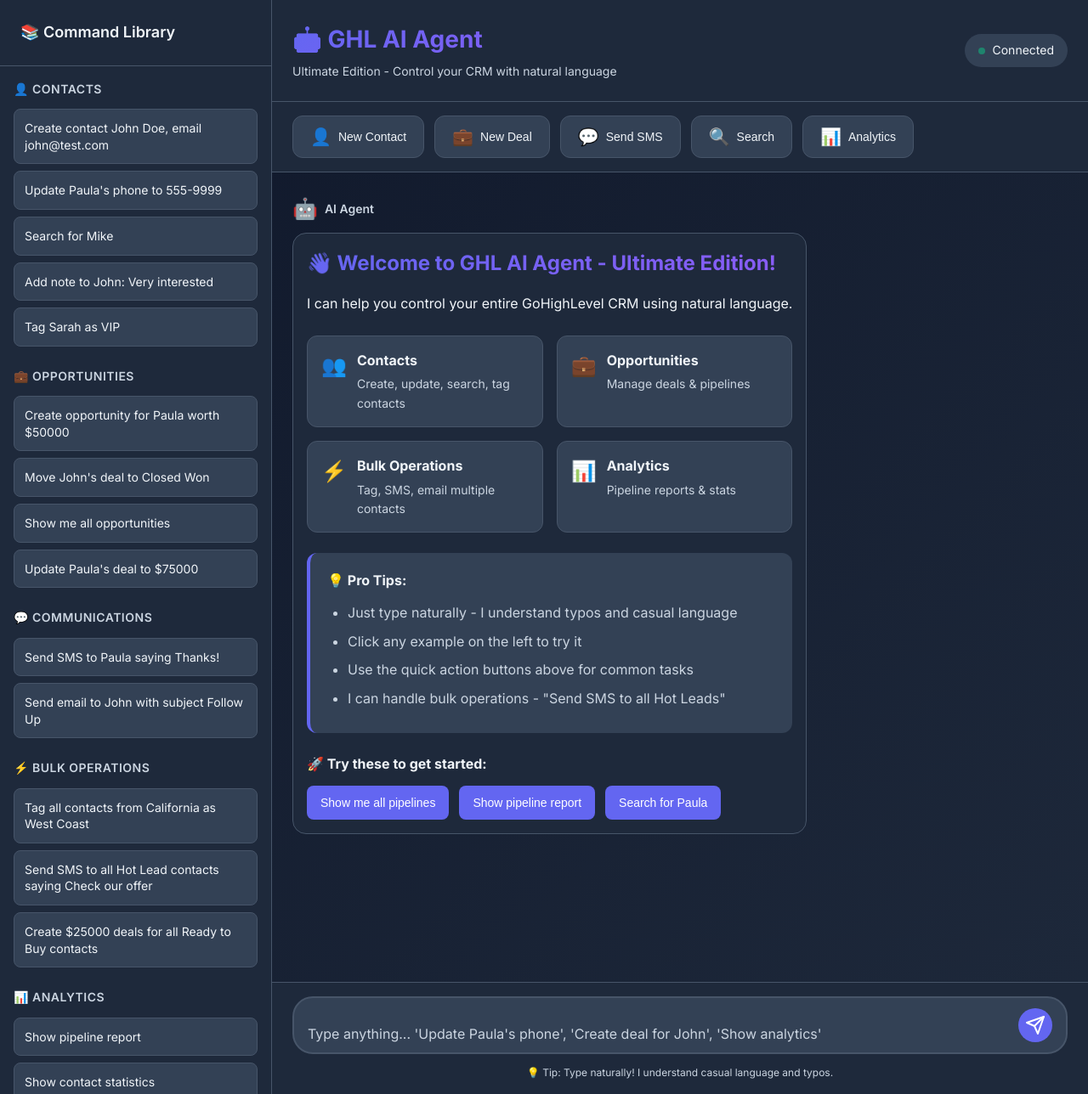
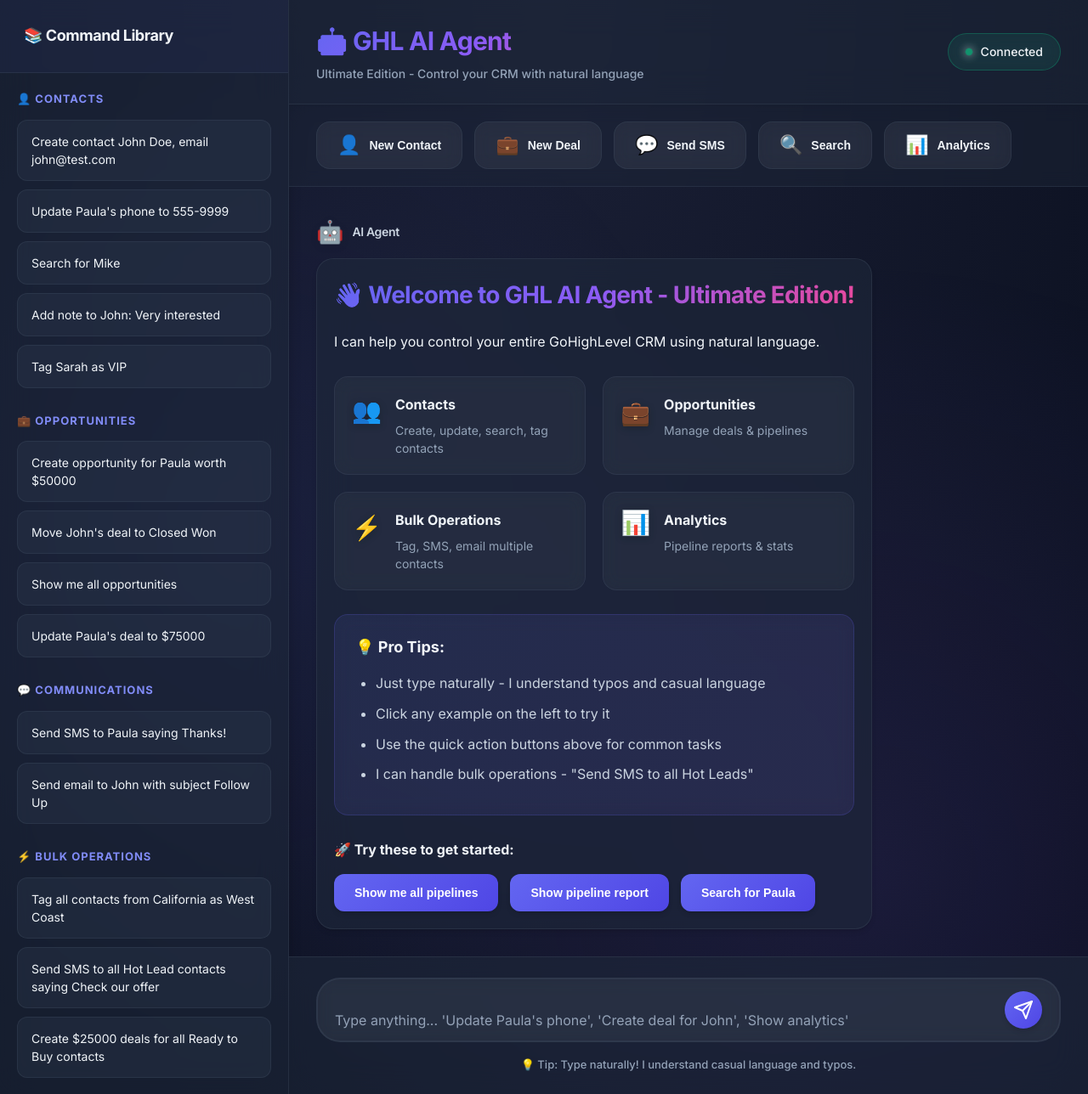
Before and after one commit to jeffquiane-creator/ghlaiagent, a Flask app: page / in a window 1280 px wide. Shown: the whole page at 85% size. Run offline with Flask 3, Linux system fonts and the light colour scheme; data that the repository does not hold is empty.

Commit message:
Update style.css

```diff
--- a/static/css/style.css
+++ b/static/css/style.css
@@ -7,25 +7,51 @@
 :root {
     --primary-color: #6366f1;
     --primary-dark: #4f46e5;
+    --primary-light: #818cf8;
     --success-color: #10b981;
     --error-color: #ef4444;
     --warning-color: #f59e0b;
+    --bg-dark: #0a0f1e;
     --bg-color: #0f172a;
-    --surface-color: #1e293b;
-    --surface-light: #334155;
+    --surface-color: rgba(30, 41, 59, 0.6);
+    --surface-solid: #1e293b;
+    --surface-light: rgba(51, 65, 85, 0.5);
+    --surface-lighter: #475569;
     --text-primary: #f1f5f9;
     --text-secondary: #cbd5e1;
-    --border-color: #475569;
+    --text-muted: #94a3b8;
+    --border-color: rgba(71, 85, 105, 0.3);
+    --shadow-sm: 0 1px 2px 0 rgb(0 0 0 / 0.05);
     --shadow: 0 4px 6px -1px rgb(0 0 0 / 0.1), 0 2px 4px -2px rgb(0 0 0 / 0.1);
+    --shadow-lg: 0 10px 15px -3px rgb(0 0 0 / 0.3), 0 4px 6px -4px rgb(0 0 0 / 0.2);
+    --shadow-xl: 0 20px 25px -5px rgb(0 0 0 / 0.4), 0 8px 10px -6px rgb(0 0 0 / 0.3);
+    --glow: 0 0 20px rgba(99, 102, 241, 0.3);
 }
 
 body {
     font-family: 'Inter', -apple-system, BlinkMacSystemFont, 'Segoe UI', Roboto, sans-serif;
-    background: linear-gradient(135deg, #0f172a 0%, #1e293b 100%);
+    background: radial-gradient(ellipse at top, #1a1f35 0%, #0a0f1e 100%);
+    background-attachment: fixed;
     color: var(--text-primary);
     min-height: 100vh;
     line-height: 1.6;
     overflow: hidden;
+    position: relative;
+}
+
+/* Animated background particles */
+body::before {
+    content: '';
+    position: fixed;
+    top: 0;
+    left: 0;
+    width: 100%;
+    height: 100%;
+    background:
+        radial-gradient(circle at 20% 50%, rgba(99, 102, 241, 0.1) 0%, transparent 50%),
+        radial-gradient(circle at 80% 80%, rgba(139, 92, 246, 0.1) 0%, transparent 50%);
+    pointer-events: none;
+    z-index: 0;
 }
 
 /* === APP CONTAINER === */
@@ -33,84 +59,119 @@ body {
     display: flex;
     height: 100vh;
     overflow: hidden;
+    position: relative;
+    z-index: 1;
 }
 
 /* === SIDEBAR === */
 .sidebar {
-    width: 320px;
+    width: 340px;
     background: var(--surface-color);
+    backdrop-filter: blur(20px);
+    -webkit-backdrop-filter: blur(20px);
     border-right: 1px solid var(--border-color);
     display: flex;
     flex-direction: column;
     overflow: hidden;
-    transition: transform 0.3s ease;
+    transition: transform 0.3s cubic-bezier(0.4, 0, 0.2, 1);
+    box-shadow: var(--shadow-lg);
 }
 
 .sidebar-header {
-    padding: 1.5rem;
+    padding: 1.75rem;
     border-bottom: 1px solid var(--border-color);
     display: flex;
     justify-content: space-between;
     align-items: center;
+    background: rgba(99, 102, 241, 0.05);
 }
 
 .sidebar-header h3 {
     font-size: 1.125rem;
-    font-weight: 600;
+    font-weight: 700;
     color: var(--text-primary);
+    letter-spacing: -0.025em;
 }
 
 .toggle-sidebar {
-    background: none;
-    border: none;
+    background: rgba(255, 255, 255, 0.05);
+    border: 1px solid var(--border-color);
     color: var(--text-secondary);
-    font-size: 1.5rem;
+    font-size: 1.25rem;
     cursor: pointer;
-    padding: 0.25rem;
+    padding: 0.375rem 0.5rem;
+    border-radius: 0.5rem;
     display: none;
-    transition: color 0.2s;
+    transition: all 0.2s;
 }
 
 .toggle-sidebar:hover {
+    background: rgba(255, 255, 255, 0.1);
     color: var(--text-primary);
+    transform: rotate(90deg);
 }
 
 .examples-container {
     flex: 1;
     overflow-y: auto;
-    padding: 1rem;
+    padding: 1.25rem;
 }
 
 .example-category {
-    margin-bottom: 1.5rem;
+    margin-bottom: 1.75rem;
 }
 
 .example-category h4 {
-    font-size: 0.875rem;
-    font-weight: 600;
-    color: var(--text-secondary);
-    margin-bottom: 0.75rem;
+    font-size: 0.8125rem;
+    font-weight: 700;
+    color: var(--primary-light);
+    margin-bottom: 0.875rem;
     text-transform: uppercase;
-    letter-spacing: 0.5px;
+    letter-spacing: 1px;
+    display: flex;
+    align-items: center;
+    gap: 0.5rem;
 }
 
 .example-item {
-    padding: 0.75rem;
-    background: var(--surface-light);
+    padding: 0.875rem 1rem;
+    background: rgba(51, 65, 85, 0.3);
     border: 1px solid var(--border-color);
-    border-radius: 0.5rem;
-    margin-bottom: 0.5rem;
+    border-radius: 0.75rem;
+    margin-bottom: 0.625rem;
     cursor: pointer;
-    transition: all 0.2s;
+    transition: all 0.25s cubic-bezier(0.4, 0, 0.2, 1);
     font-size: 0.875rem;
-    line-height: 1.4;
+    line-height: 1.5;
     color: var(--text-primary);
+    position: relative;
+    overflow: hidden;
+}
+
+.example-item::before {
+    content: '';
+    position: absolute;
+    top: 0;
+    left: -100%;
+    width: 100%;
+    height: 100%;
+    background: linear-gradient(90deg, transparent, rgba(99, 102, 241, 0.1), transparent);
+    transition: left 0.5s;
+}
+
+.example-item:hover::before {
+    left: 100%;
 }
 
 .example-item:hover {
-    background: var(--primary-color);
-    border-color: var(--primary-dark);
-    transform: translateX(4px);
+    background: rgba(99, 102, 241, 0.15);
+    border-color: var(--primary-color);
+    transform: translateX(6px);
+    box-shadow: var(--shadow);
+}
+
+.example-item:active {
+    transform: translateX(4px) scale(0.98);
 }
 
 /* === MAIN CONTENT === */
@@ -124,7 +185,9 @@ body {
 /* === HEADER === */
 .header {
     background: var(--surface-color);
-    padding: 1.5rem;
+    backdrop-filter: blur(20px);
+    -webkit-backdrop-filter: blur(20px);
+    padding: 1.5rem 2rem;
     border-bottom: 1px solid var(--border-color);
     box-shadow: var(--shadow);
     display: flex;
@@ -135,16 +198,16 @@ body {
 .header-left {
     display: flex;
     align-items: center;
-    gap: 1rem;
+    gap: 1.25rem;
 }
 
 .menu-toggle {
-    background: var(--surface-light);
+    background: rgba(255, 255, 255, 0.05);
     border: 1px solid var(--border-color);
     color: var(--text-primary);
     font-size: 1.5rem;
-    padding: 0.5rem 0.75rem;
-    border-radius: 0.5rem;
+    padding: 0.625rem 0.875rem;
+    border-radius: 0.75rem;
     cursor: pointer;
     display: none;
     transition: all 0.2s;
@@ -152,31 +215,44 @@ body {
 
 .menu-toggle:hover {
     background: var(--primary-color);
+    border-color: var(--primary-dark);
+    box-shadow: var(--glow);
 }
 
 .header-content h1 {
-    font-size: 1.75rem;
-    font-weight: 700;
+    font-size: 1.875rem;
+    font-weight: 800;
     margin-bottom: 0.25rem;
-    background: linear-gradient(135deg, #6366f1 0%, #8b5cf6 100%);
+    background: linear-gradient(135deg, #6366f1 0%, #8b5cf6 50%, #ec4899 100%);
     -webkit-background-clip: text;
     -webkit-text-fill-color: transparent;
     background-clip: text;
+    letter-spacing: -0.025em;
 }
 
 .subtitle {
-    color: var(--text-secondary);
+    color: var(--text-muted);
     font-size: 0.875rem;
+    font-weight: 500;
 }
 
 .status-indicator {
     display: flex;
     align-items: center;
-    gap: 0.5rem;
-    padding: 0.5rem 1rem;
-    background: var(--surface-light);
+    gap: 0.625rem;
+    padding: 0.625rem 1.25rem;
+    background: rgba(255, 255, 255, 0.05);
+    backdrop-filter: blur(10px);
+    border: 1px solid var(--border-color);
     border-radius: 2rem;
     font-size: 0.875rem;
+    font-weight: 500;
+    transition: all 0.3s;
+}
+
+.status-indicator.connected {
+    background: rgba(16, 185, 129, 0.1);
+    border-color: rgba(16, 185, 129, 0.3);
 }
 
 .status-dot {
@@ -184,7 +260,8 @@ body {
     height: 8px;
     border-radius: 50%;
     background: var(--error-color);
-    animation: pulse 2s infinite;
+    animation: pulse 2s cubic-bezier(0.4, 0, 0.6, 1) infinite;
+    box-shadow: 0 0 10px currentColor;
 }
 
 .status-indicator.connected .status-dot {
@@ -192,16 +269,23 @@ body {
 }
 
 @keyframes pulse {
-    0%, 100% { opacity: 1; }
-    50% { opacity: 0.5; }
+    0%, 100% {
+        opacity: 1;
+        transform: scale(1);
+    }
+    50% {
+        opacity: 0.6;
+        transform: scale(1.1);
+    }
 }
 
 /* === QUICK ACTIONS BAR === */
 .quick-actions-bar {
     display: flex;
-    gap: 0.75rem;
-    padding: 1rem 1.5rem;
-    background: var(--surface-color);
+    gap: 0.875rem;
+    padding: 1.25rem 2rem;
+    background: rgba(30, 41, 59, 0.4);
+    backdrop-filter: blur(10px);
     border-bottom: 1px solid var(--border-color);
     overflow-x: auto;
 }
@@ -211,61 +295,93 @@ body {
 }
 
 .quick-actions-bar::-webkit-scrollbar-track {
-    background: var(--surface-color);
+    background: transparent;
 }
 
 .quick-actions-bar::-webkit-scrollbar-thumb {
-    background: var(--surface-light);
+    background: var(--surface-lighter);
     border-radius: 2px;
 }
 
 .action-btn {
     display: flex;
     align-items: center;
-    gap: 0.5rem;
-    padding: 0.75rem 1.25rem;
-    background: var(--surface-light);
+    gap: 0.625rem;
+    padding: 0.875rem 1.5rem;
+    background: rgba(255, 255, 255, 0.05);
+    backdrop-filter: blur(10px);
     border: 1px solid var(--border-color);
-    border-radius: 0.75rem;
+    border-radius: 1rem;
     color: var(--text-primary);
     cursor: pointer;
-    transition: all 0.2s;
+    transition: all 0.3s cubic-bezier(0.4, 0, 0.2, 1);
     white-space: nowrap;
     font-size: 0.875rem;
-    font-weight: 500;
+    font-weight: 600;
+    position: relative;
+    overflow: hidden;
+}
+
+.action-btn::before {
+    content: '';
+    position: absolute;
+    top: 50%;
+    left: 50%;
+    width: 0;
+    height: 0;
+    border-radius: 50%;
+    background: rgba(99, 102, 241, 0.2);
+    transform: translate(-50%, -50%);
+    transition: width 0.6s, height 0.6s;
+}
+
+.action-btn:hover::before {
+    width: 300px;
+    height: 300px;
 }
 
 .action-btn:hover {
-    background: var(--primary-color);
-    border-color: var(--primary-dark);
+    background: rgba(99, 102, 241, 0.15);
+    border-color: var(--primary-color);
     transform: translateY(-2px);
-    box-shadow: var(--shadow);
+    box-shadow: var(--shadow-lg), var(--glow);
+}
+
+.action-btn:active {
+    transform: translateY(0);
 }
 
 .action-icon {
-    font-size: 1.25rem;
+    font-size: 1.375rem;
+    position: relative;
+    z-index: 1;
+}
+
+.action-btn span:last-child {
+    position: relative;
+    z-index: 1;
 }
 
 /* === CHAT CONTAINER === */
 .chat-container {
     flex: 1;
     overflow-y: auto;
-    padding: 1.5rem;
+    padding: 2rem;
     display: flex;
     flex-direction: column;
-    gap: 1rem;
+    gap: 1.25rem;
 }
 
 .message {
     display: flex;
     flex-direction: column;
-    animation: slideIn 0.3s ease-out;
+    animation: slideIn 0.4s cubic-bezier(0.4, 0, 0.2, 1);
 }
 
 @keyframes slideIn {
     from {
         opacity: 0;
-        transform: translateY(10px);
+        transform: translateY(20px);
     }
     to {
         opacity: 1;
@@ -288,35 +404,40 @@ body {
 .message-header {
     display: flex;
     align-items: center;
-    gap: 0.5rem;
-    margin-bottom: 0.5rem;
+    gap: 0.625rem;
+    margin-bottom: 0.625rem;
 }
 
 .bot-avatar,
 .user-avatar {
-    font-size: 1.5rem;
+    font-size: 1.625rem;
+    filter: drop-shadow(0 2px 4px rgba(0,0,0,0.1));
 }
 
 .message-sender {
     font-weight: 600;
     font-size: 0.875rem;
     color: var(--text-secondary);
+    letter-spacing: -0.025em;
 }
 
 .message-text {
     background: var(--surface-color);
-    padding: 1rem;
-    border-radius: 1rem;
+    backdrop-filter: blur(20px);
+    padding: 1.25rem;
+    border-radius: 1.25rem;
     border: 1px solid var(--border-color);
+    box-shadow: var(--shadow);
 }
 
 .user-message .message-text {
-    background: var(--primary-color);
+    background: linear-gradient(135deg, rgba(99, 102, 241, 0.9) 0%, rgba(79, 70, 229, 0.9) 100%);
     border-color: var(--primary-dark);
+    box-shadow: var(--shadow-lg), var(--glow);
 }
 
 .message-text p {
-    margin-bottom: 0.5rem;
+    margin-bottom: 0.625rem;
 }
 
 .message-text p:last-child {
@@ -329,57 +450,74 @@ body {
 }
 
 .welcome-message h2 {
-    font-size: 1.5rem;
-    margin-bottom: 1rem;
-    background: linear-gradient(135deg, #6366f1 0%, #8b5cf6 100%);
+    font-size: 1.75rem;
+    font-weight: 800;
+    margin-bottom: 1.25rem;
+    background: linear-gradient(135deg, #6366f1 0%, #8b5cf6 50%, #ec4899 100%);
     -webkit-background-clip: text;
     -webkit-text-fill-color: transparent;
     background-clip: text;
+    letter-spacing: -0.025em;
 }
 
 .feature-grid {
     display: grid;
-    grid-template-columns: repeat(auto-fit, minmax(200px, 1fr));
-    gap: 1rem;
-    margin: 1.5rem 0;
+    grid-template-columns: repeat(auto-fit, minmax(220px, 1fr));
+    gap: 1.25rem;
+    margin: 1.75rem 0;
 }
 
 .feature-item {
     display: flex;
-    gap: 0.75rem;
-    padding: 1rem;
-    background: var(--surface-light);
-    border-radius: 0.75rem;
+    gap: 1rem;
+    padding: 1.25rem;
+    background: rgba(255, 255, 255, 0.03);
+    backdrop-filter: blur(10px);
+    border-radius: 1rem;
     border: 1px solid var(--border-color);
+    transition: all 0.3s;
+}
+
+.feature-item:hover {
+    background: rgba(255, 255, 255, 0.05);
+    border-color: var(--primary-color);
+    transform: translateY(-2px);
+    box-shadow: var(--shadow-lg);
 }
 
 .feature-icon {
-    font-size: 1.5rem;
+    font-size: 1.75rem;
+    filter: drop-shadow(0 2px 4px rgba(0,0,0,0.2));
 }
 
 .feature-item strong {
     display: block;
-    margin-bottom: 0.25rem;
+    margin-bottom: 0.375rem;
     color: var(--text-primary);
+    font-weight: 700;
+    font-size: 1rem;
 }
 
 .feature-item p {
     font-size: 0.875rem;
-    color: var(--text-secondary);
+    color: var(--text-muted);
     margin: 0;
+    line-height: 1.5;
 }
 
 .tips-box {
-    background: var(--surface-light);
-    padding: 1.25rem;
-    border-radius: 0.75rem;
-    border-left: 4px solid var(--primary-color);
-    margin: 1.5rem 0;
+    background: linear-gradient(135deg, rgba(99, 102, 241, 0.1) 0%, rgba(139, 92, 246, 0.1) 100%);
+    backdrop-filter: blur(10px);
+    padding: 1.5rem;
+    border-radius: 1rem;
+    border: 1px solid rgba(99, 102, 241, 0.2);
+    margin: 1.75rem 0;
 }
 
 .tips-box h3 {
-    font-size: 1rem;
-    margin-bottom: 0.75rem;
+    font-size: 1.125rem;
+    font-weight: 700;
+    margin-bottom: 1rem;
     color: var(--text-primary);
 }
 
@@ -388,73 +526,89 @@ body {
 }
 
 .tips-box li {
-    margin-bottom: 0.5rem;
+    margin-bottom: 0.625rem;
     color: var(--text-secondary);
+    line-height: 1.6;
 }
 
 .get-started {
-    margin-top: 1.5rem;
+    margin-top: 1.75rem;
 }
 
 .get-started p {
-    margin-bottom: 0.75rem;
+    margin-bottom: 1rem;
+    font-weight: 600;
 }
 
 .starter-commands {
     display: flex;
     flex-wrap: wrap;
-    gap: 0.75rem;
-    margin-top: 0.75rem;
+    gap: 0.875rem;
+    margin-top: 1rem;
 }
 
 .starter-btn {
-    padding: 0.75rem 1rem;
-    background: var(--primary-color);
+    padding: 0.875rem 1.5rem;
+    background: linear-gradient(135deg, var(--primary-color) 0%, var(--primary-dark) 100%);
     border: none;
-    border-radius: 0.5rem;
+    border-radius: 0.75rem;
     color: white;
     cursor: pointer;
-    transition: all 0.2s;
+    transition: all 0.3s;
     font-size: 0.875rem;
-    font-weight: 500;
+    font-weight: 600;
+    box-shadow: var(--shadow);
 }
 
 .starter-btn:hover {
-    background: var(--primary-dark);
-    transform: scale(1.05);
-    box-shadow: var(--shadow);
+    transform: translateY(-2px) scale(1.02);
+    box-shadow: var(--shadow-lg), var(--glow);
+}
+
+.starter-btn:active {
+    transform: translateY(0) scale(0.98);
 }
 
 /* === PLAN TEXT === */
 .plan-text {
-    background: var(--surface-light);
-    padding: 0.75rem;
-    border-radius: 0.5rem;
-    margin-top: 0.5rem;
+    background: rgba(255, 255, 255, 0.05);
+    backdrop-filter: blur(10px);
+    padding: 0.875rem 1rem;
+    border-radius: 0.75rem;
+    margin-top: 0.75rem;
     font-size: 0.875rem;
     border-left: 3px solid var(--primary-color);
+    font-weight: 500;
 }
 
 .success-message {
     border-left-color: var(--success-color);
+    background: rgba(16, 185, 129, 0.05);
 }
 
 .error-message {
     border-left-color: var(--error-color);
+    background: rgba(239, 68, 68, 0.05);
 }
 
 /* === DATA CARDS === */
 .data-card {
-    background: var(--surface-light);
+    background: rgba(255, 255, 255, 0.03);
+    backdrop-filter: blur(10px);
     border: 1px solid var(--border-color);
-    border-radius: 0.75rem;
-    padding: 1rem;
-    margin-top: 0.75rem;
+    border-radius: 1rem;
+    padding: 1.25rem;
+    margin-top: 1rem;
 }
 
 .data-item {
-    padding: 0.75rem;
+    padding: 1rem;
     border-bottom: 1px solid var(--border-color);
+    transition: background 0.2s;
+}
+
+.data-item:hover {
+    background: rgba(255, 255, 255, 0.02);
 }
 
 .data-item:last-child {
@@ -462,77 +616,96 @@ body {
 }
 
 .data-label {
-    color: var(--text-secondary);
+    color: var(--text-muted);
     font-size: 0.75rem;
     text-transform: uppercase;
-    margin-bottom: 0.25rem;
-    font-weight: 600;
+    margin-bottom: 0.375rem;
+    font-weight: 700;
+    letter-spacing: 0.5px;
 }
 
 .data-value {
     color: var(--text-primary);
-    font-weight: 500;
+    font-weight: 600;
+    font-size: 0.9375rem;
 }
 
 .tags {
     display: flex;
     flex-wrap: wrap;
-    gap: 0.5rem;
-    margin-top: 0.5rem;
+    gap: 0.625rem;
+    margin-top: 0.75rem;
 }
 
 .tag {
-    background: var(--primary-color);
+    background: linear-gradient(135deg, var(--primary-color) 0%, var(--primary-dark) 100%);
     color: white;
-    padding: 0.25rem 0.75rem;
-    border-radius: 1rem;
+    padding: 0.375rem 0.875rem;
+    border-radius: 1.25rem;
     font-size: 0.75rem;
-    font-weight: 500;
+    font-weight: 600;
+    box-shadow: var(--shadow-sm);
+    transition: transform 0.2s;
+}
+
+.tag:hover {
+    transform: scale(1.05);
 }
 
 /* === LOADING === */
 .loading {
     display: flex;
-    gap: 0.5rem;
+    gap: 0.625rem;
     padding: 1rem;
+    justify-content: center;
 }
 
 .loading-dot {
-    width: 8px;
-    height: 8px;
+    width: 10px;
+    height: 10px;
     border-radius: 50%;
-    background: var(--text-secondary);
+    background: var(--primary-color);
     animation: bounce 1.4s infinite ease-in-out both;
+    box-shadow: 0 0 10px var(--primary-color);
 }
 
 .loading-dot:nth-child(1) { animation-delay: -0.32s; }
 .loading-dot:nth-child(2) { animation-delay: -0.16s; }
 
 @keyframes bounce {
-    0%, 80%, 100% { transform: scale(0); }
-    40% { transform: scale(1); }
+    0%, 80%, 100% {
+        transform: scale(0);
+        opacity: 0.5;
+    }
+    40% {
+        transform: scale(1);
+        opacity: 1;
+    }
 }
 
 /* === INPUT AREA === */
 .input-container {
-    padding: 1rem 1.5rem;
+    padding: 1.5rem 2rem;
     background: var(--surface-color);
+    backdrop-filter: blur(20px);
     border-top: 1px solid var(--border-color);
 }
 
 .input-wrapper {
     display: flex;
-    gap: 0.75rem;
+    gap: 1rem;
     align-items: flex-end;
-    background: var(--surface-light);
-    border-radius: 1.5rem;
-    padding: 0.75rem 1rem;
+    background: rgba(255, 255, 255, 0.05);
+    backdrop-filter: blur(10px);
+    border-radius: 1.75rem;
+    padding: 0.875rem 1.25rem;
     border: 2px solid var(--border-color);
-    transition: border-color 0.2s;
+    transition: all 0.3s;
 }
 
 .input-wrapper:focus-within {
     border-color: var(--primary-color);
+    box-shadow: var(--glow);
 }
 
 #commandInput {
@@ -548,66 +721,69 @@ body {
 }
 
 #commandInput::placeholder {
-    color: var(--text-secondary);
+    color: var(--text-muted);
 }
 
 .send-button {
-    background: var(--primary-color);
+    background: linear-gradient(135deg, var(--primary-color) 0%, var(--primary-dark) 100%);
     border: none;
     color: white;
-    width: 40px;
-    height: 40px;
+    width: 44px;
+    height: 44px;
     border-radius: 50%;
     cursor: pointer;
     display: flex;
     align-items: center;
     justify-content: center;
-    transition: all 0.2s;
+    transition: all 0.3s;
     flex-shrink: 0;
+    box-shadow: var(--shadow);
 }
 
 .send-button:hover {
-    background: var(--primary-dark);
-    transform: scale(1.05);
+    transform: scale(1.1) rotate(15deg);
+    box-shadow: var(--shadow-lg), var(--glow);
 }
 
 .send-button:active {
-    transform: scale(0.95);
+    transform: scale(0.95) rotate(0deg);
 }
 
 .send-button:disabled {
     background: var(--surface-light);
     cursor: not-allowed;
     opacity: 0.5;
+    transform: scale(1);
 }
 
 .input-hint {
     text-align: center;
-    font-size: 0.75rem;
-    color: var(--text-secondary);
-    margin-top: 0.75rem;
+    font-size: 0.8125rem;
+    color: var(--text-muted);
+    margin-top: 1rem;
+    font-weight: 500;
 }
 
 /* === SCROLLBAR === */
 .chat-container::-webkit-scrollbar,
 .examples-container::-webkit-scrollbar {
-    width: 6px;
+    width: 8px;
 }
 
 .chat-container::-webkit-scrollbar-track,
 .examples-container::-webkit-scrollbar-track {
-    background: var(--surface-color);
+    background: transparent;
 }
 
 .chat-container::-webkit-scrollbar-thumb,
 .examples-container::-webkit-scrollbar-thumb {
-    background: var(--surface-light);
-    border-radius: 3px;
+    background: var(--surface-lighter);
+    border-radius: 4px;
 }
 
 .chat-container::-webkit-scrollbar-thumb:hover,
 .examples-container::-webkit-scrollbar-thumb:hover {
-    background: var(--border-color);
+    background: var(--primary-color);
 }
 
 /* === MOBILE RESPONSIVE === */
@@ -619,7 +795,7 @@ body {
         height: 100vh;
         z-index: 1000;
         transform: translateX(-100%);
-        box-shadow: 2px 0 10px rgba(0,0,0,0.3);
+        box-shadow: var(--shadow-xl);
     }
 
     .sidebar.active {
@@ -632,15 +808,15 @@ body {
     }
 
     .header {
-        padding: 1rem;
+        padding: 1.25rem 1.5rem;
     }
 
     .header-content h1 {
-        font-size: 1.25rem;
+        font-size: 1.5rem;
     }
 
     .subtitle {
-        font-size: 0.75rem;
+        font-size: 0.8125rem;
     }
 
     .feature-grid {
@@ -648,15 +824,15 @@ body {
     }
 
     .quick-actions-bar {
-        padding: 0.75rem 1rem;
+        padding: 1rem 1.5rem;
     }
 
     .action-btn {
-        padding: 0.5rem 1rem;
+        padding: 0.75rem 1.25rem;
     }
 
     .chat-container {
-        padding: 1rem;
+        padding: 1.5rem;
     }
 
     .message-content {
@@ -664,17 +840,17 @@ body {
     }
 
     .input-container {
-        padding: 1rem;
+        padding: 1.25rem 1.5rem;
     }
 
     .welcome-message h2 {
-        font-size: 1.25rem;
+        font-size: 1.5rem;
     }
 }
 
 @media (max-width: 480px) {
     .quick-actions-bar {
-        gap: 0.5rem;
+        gap: 0.625rem;
     }
 
     .action-btn span:last-child {
@@ -692,4 +868,23 @@ body {
     .starter-btn {
         width: 100%;
     }
+
+    .header-content h1 {
+        font-size: 1.25rem;
+    }
 }
+
+/* === PREMIUM TOUCHES === */
+@keyframes float {
+    0%, 100% { transform: translateY(0px); }
+    50% { transform: translateY(-10px); }
+}
+
+.feature-icon {
+    animation: float 3s ease-in-out infinite;
+}
+
+.feature-item:nth-child(1) .feature-icon { animation-delay: 0s; }
+.feature-item:nth-child(2) .feature-icon { animation-delay: 0.5s; }
+.feature-item:nth-child(3) .feature-icon { animation-delay: 1s; }
+.feature-item:nth-child(4) .feature-icon { animation-delay: 1.5s; }
```
